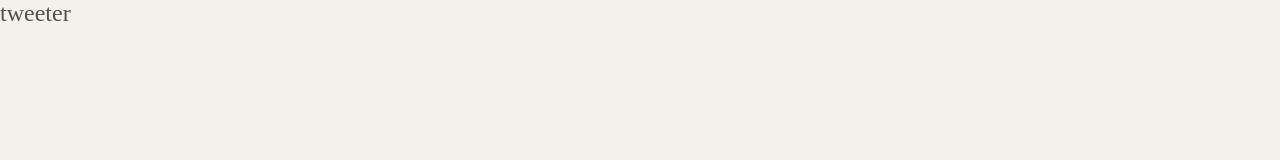
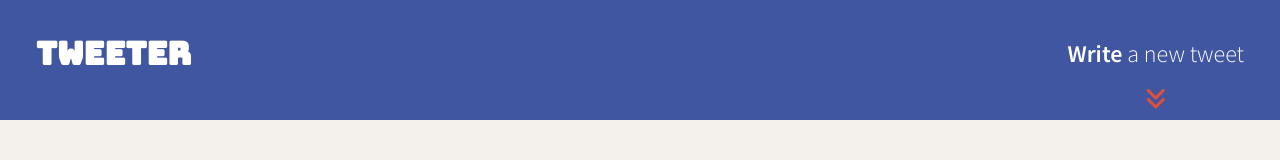
Before and after one commit to CrumpetsNTea/Tweeter, a website: page public/index.html in a window 1280 px wide. Drawn offline with nearby package versions, Linux system fonts and the light colour scheme.

Commit message:
installenodemon. madee first changes to files as per Nav Layout assignment on Compass

```diff
--- a/package.json
+++ b/package.json
@@ -17,6 +17,6 @@
     "md5": "^2.1.0"
   },
   "devDependencies": {
-    "nodemon": "^1.9.2"
+    "nodemon": "^1.19.4"
   }
 }
--- a/public/index.html
+++ b/public/index.html
@@ -6,9 +6,22 @@
 
     <!-- External CSS -->
     <link rel="stylesheet" href="https://cdnjs.cloudflare.com/ajax/libs/normalize/8.0.1/normalize.min.css" type="text/css" />
+    <link rel="stylesheet" href="https://cdnjs.cloudflare.com/ajax/libs/font-awesome/6.0.0-beta2/css/all.min.css" integrity="sha512-YWzhKL2whUzgiheMoBFwW8CKV4qpHQAEuvilg9FAn5VJUDwKZZxkJNuGM4XkWuk94WCrrwslk8yWNGmY1EduTA==" crossorigin="anonymous" referrerpolicy="no-referrer" />
+    <!-- Bungee Font -->
+        <link rel="preconnect" href="https://fonts.googleapis.com">
+        <link rel="preconnect" href="https://fonts.gstatic.com" crossorigin>
+        <link href="https://fonts.googleapis.com/css2?family=Bungee&display=swap" rel="stylesheet">
+
+        <!-- Source Sans Pro 600 & 400 & their italics -->
+        <link rel="preconnect" href="https://fonts.googleapis.com">
+        <link rel="preconnect" href="https://fonts.gstatic.com" crossorigin>
+        <link href="https://fonts.googleapis.com/css2?family=Source+Sans+Pro:ital,wght@0,300;0,600;1,300;1,600&display=swap" rel="stylesheet">
+
 
     <!-- App CSS -->
     <link rel="stylesheet" href="/styles/layout.css" type="text/css" />
+    <link rel="stylesheet" href="/styles/nav.css" type="text/css"/>
+
 
     <!-- External JS -->
     <script src="https://ajax.googleapis.com/ajax/libs/jquery/3.4.1/jquery.min.js"></script>
@@ -20,7 +33,11 @@
   <body>
     <!-- Top nav bar (fixed) -->
     <nav>
-      <span>tweeter</span>
+      <h1>tweeter</h1>
+      <div id="writeTweet">
+        <p><strong>Write</strong> a new tweet</p>
+        <i class="fas fa-angle-double-down"></i>
+      </div>
     </nav>
 
     <!-- Page-specific (main) content here -->
--- a/public/styles/layout.css
+++ b/public/styles/layout.css
@@ -18,8 +18,8 @@
   color: #545149;
   background-color: #f4f1ec;
   font-size: 24px;
+  font-family: 'Source Sans Pro', sans-serif;
 }
-
 /*
  * Additional CSS can be defined below or in other CSS files, as per instructions
  */
--- /dev/null
+++ b/public/styles/nav.css
@@ -0,0 +1,38 @@
+/* 120 pixels in height
+Full width of the viewport
+#4056A1 as its default background colour
+#FFFFFF as its default font colour
+<span> within the <nav> uses Bungee as its default font-family
+1.5ems of space on the right and left between the content and the edges */
+
+nav {
+  position: fixed;
+  width: 100%;
+  height: 120px;
+  /* Project Requirements */
+  padding: 1.5em;
+  color: white;
+  background-color: #4056A1;
+  display: flex;
+  flex-flow: row;
+  justify-content: space-between;
+  align-items: center;
+ }
+
+  nav h1 {
+    font-family: "Bungee", sans-serif;
+    font-size: 2rem;
+    margin-bottom: 2rem;
+  }
+  nav div {
+    display: flex;
+    flex-flow: column;
+    align-content: stretch;
+  }
+
+ nav div i {
+      align-self: center;
+      color: #DE5039;
+      padding: 0.1em;
+      margin: -8px;
+    }
```
Also changed, not shown: server/data-files/initial-tweets.json (+5 -5 lines), 1 other file.
